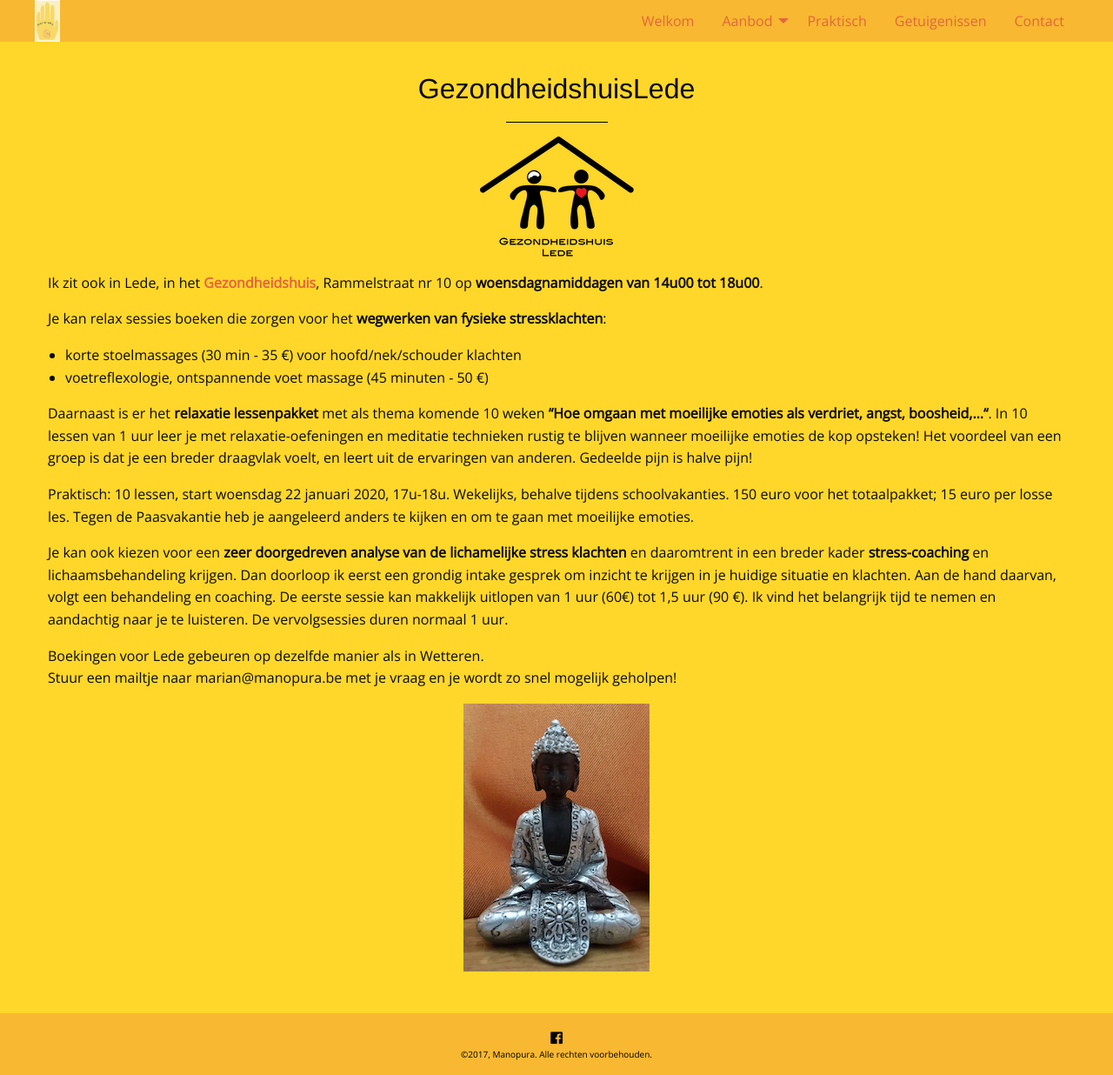
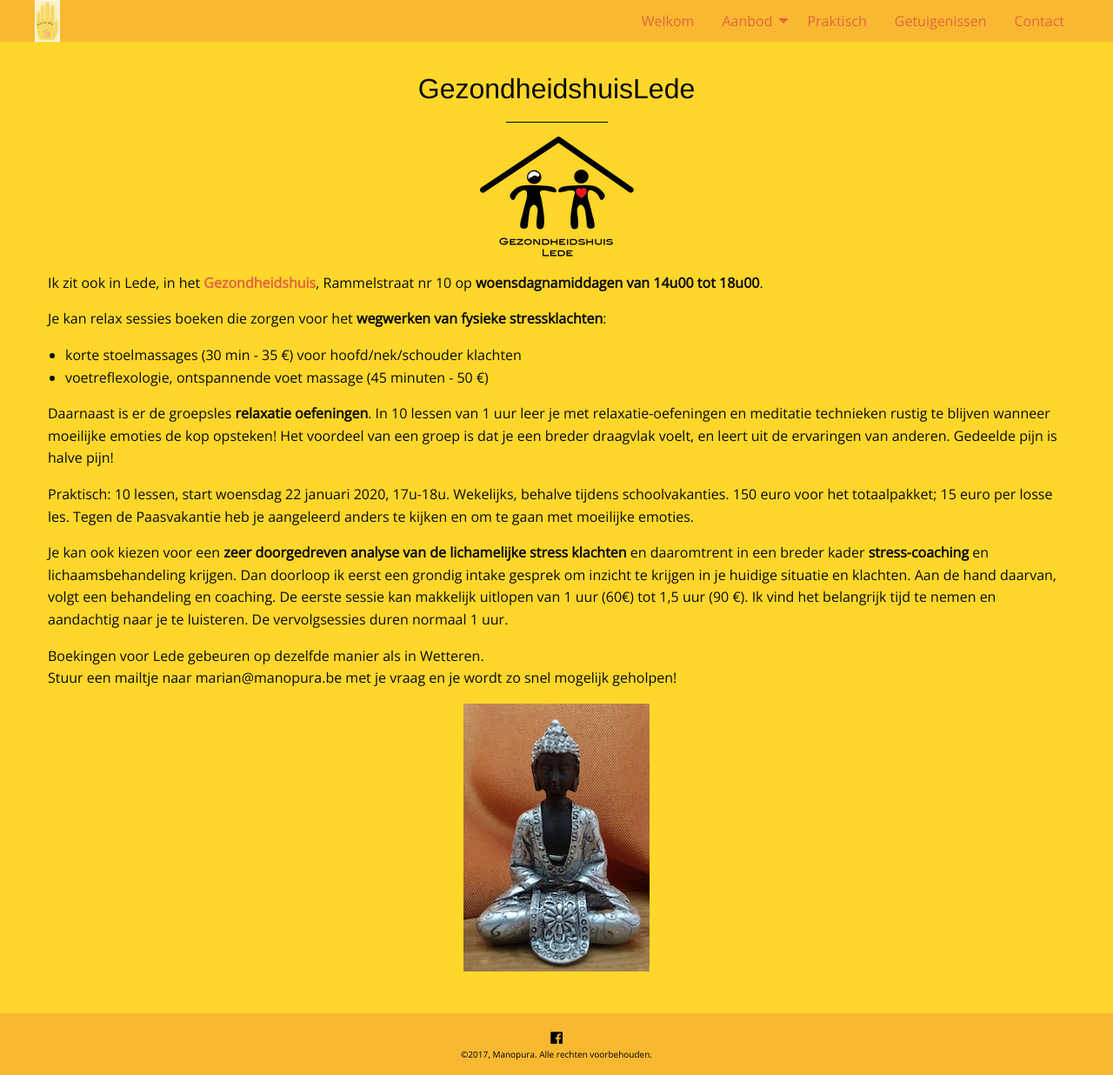
Before and after one commit to manopura/manopura.github.io, a Jekyll site: the page built from gezondheidshuislede.md, in a window 1280 px wide. Shown: the whole page at 87% size. Built offline with Jekyll 4.4.1, drawn with Linux system fonts in a browser that asks for light colours; nearby versions of some CDN libraries; our own code applies the rules of GitHub Pages for plain Markdown files.

Commit message:
Update gezondheidshuislede.md

```diff
--- a/gezondheidshuislede.md
+++ b/gezondheidshuislede.md
@@ -17,7 +17,7 @@ Je kan relax sessies boeken die zorgen voor het **wegwerken van fysieke stresskl
 + korte stoelmassages (30 min - 35 €) voor hoofd/nek/schouder klachten
 + voetreflexologie, ontspannende voet massage (45 minuten - 50 €)
 
-Daarnaast is er het **relaxatie lessenpakket** met als thema komende 10 weken **"Hoe omgaan met moeilijke emoties als verdriet, angst, boosheid,..."**. In 10 lessen van 1 uur leer je met relaxatie-oefeningen en meditatie technieken rustig te blijven wanneer moeilijke emoties de kop opsteken! Het voordeel van een groep is dat je een breder draagvlak voelt, en leert uit de ervaringen van anderen. Gedeelde pijn is halve pijn!
+Daarnaast is er de groepsles **relaxatie oefeningen**. In 10 lessen van 1 uur leer je met relaxatie-oefeningen en meditatie technieken rustig te blijven wanneer moeilijke emoties de kop opsteken! Het voordeel van een groep is dat je een breder draagvlak voelt, en leert uit de ervaringen van anderen. Gedeelde pijn is halve pijn!
 
 
 
```
